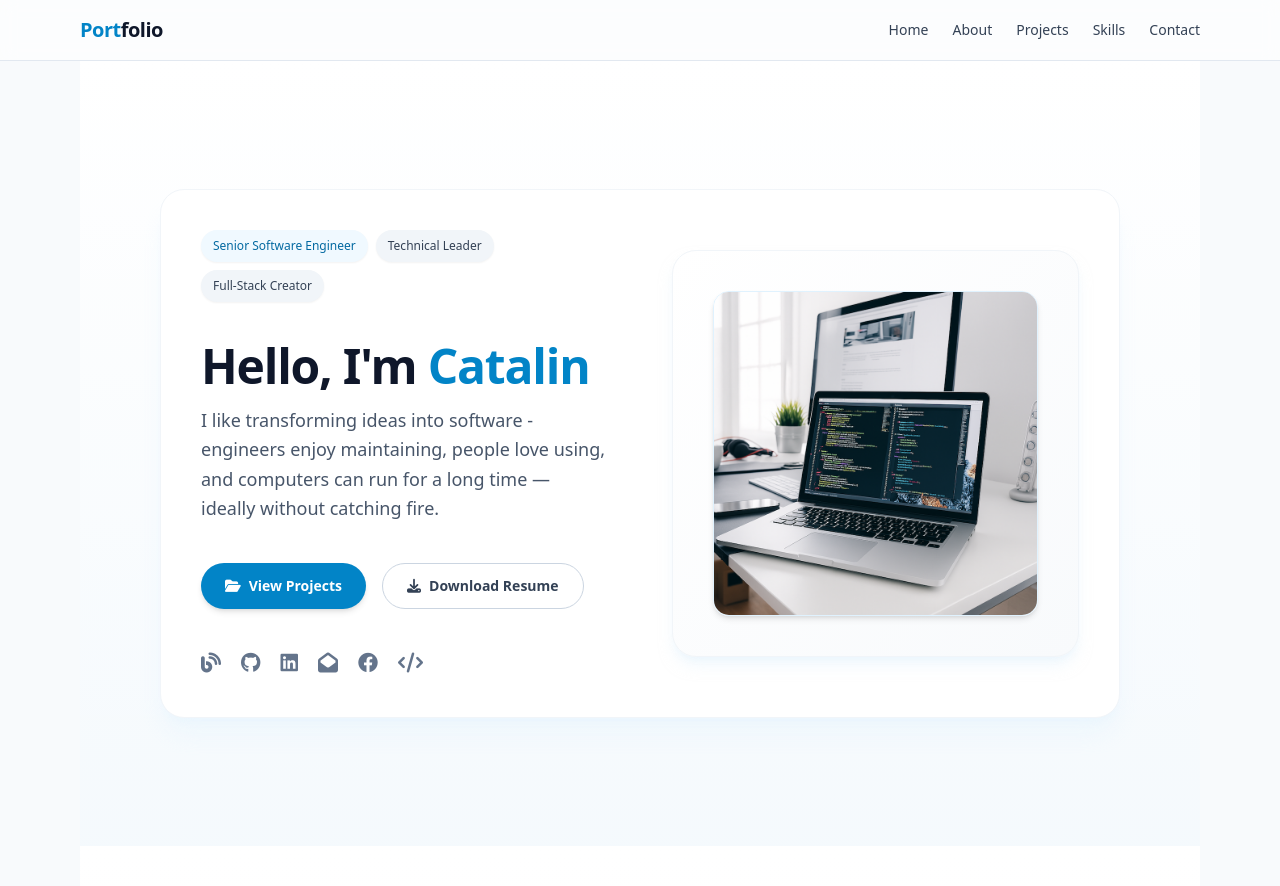
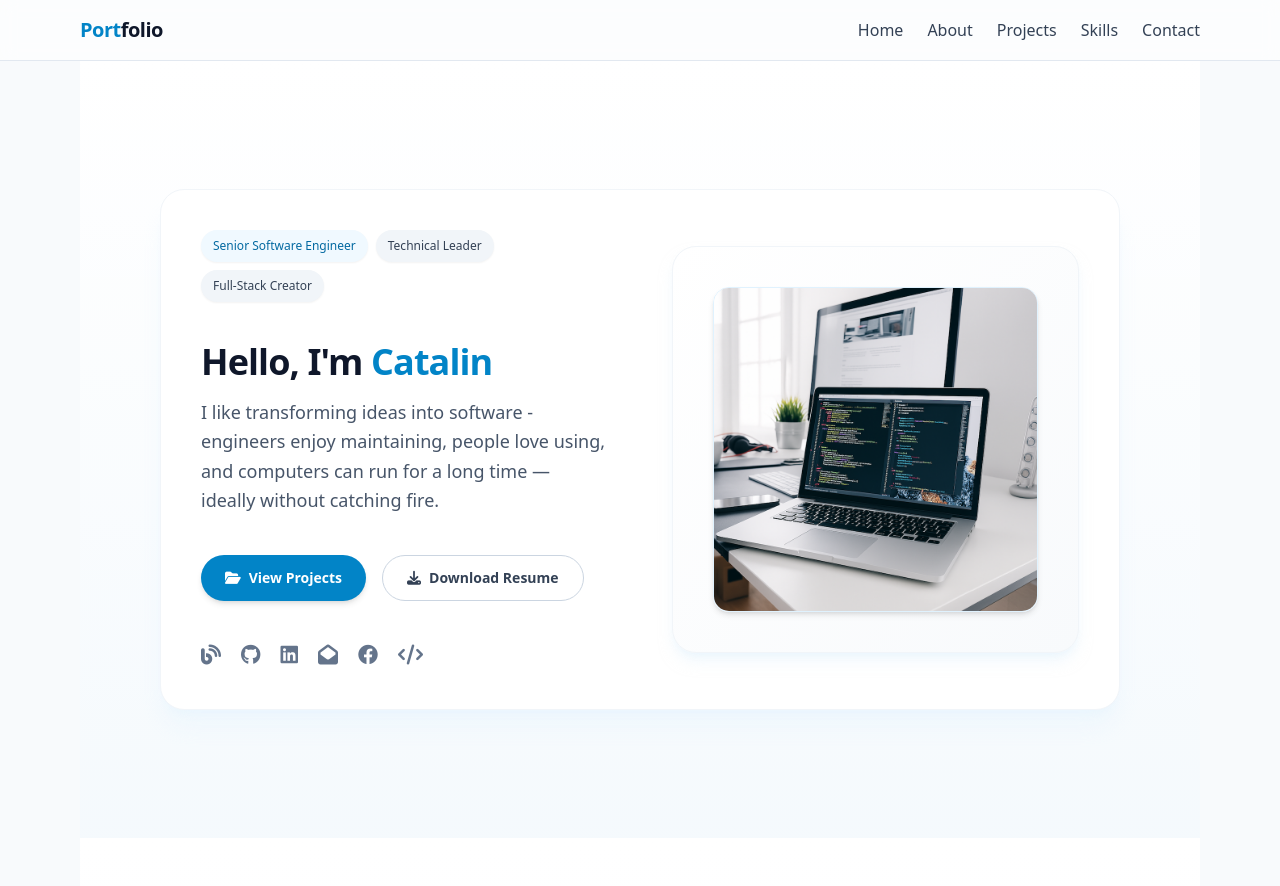
Before and after one commit to botacatalin/Portfolio_CV, a Flask app: page / in a window 1280 px wide. Shown: the top 886 px of the page. Run offline with Flask 3, Linux system fonts and the light colour scheme; some libraries are stand-ins or nearby versions.

Commit message:
Refactor

```diff
--- a/templates/_hero.html
+++ b/templates/_hero.html
@@ -29,7 +29,7 @@
             <!-- Heading -->
             <div class="space-y-4">
                 <h1
-                        class="text-4xl font-semibold tracking-tight text-slate-900 sm:text-5xl"
+                        class="text-4xl font-semibold tracking-tight text-slate-900 sm:text-4xl"
                 >
                     Hello, I'm <span class="text-sky-600">Catalin</span>
                 </h1>
--- a/templates/base.html
+++ b/templates/base.html
@@ -32,7 +32,7 @@
         <span class="sr-only">Toggle navigation</span>
         <i class="fa-solid fa-bars"></i>
       </button>
-      <ul class="hidden items-center gap-6 text-sm font-medium text-slate-700 lg:flex" id="main-navigation">
+      <ul class="hidden items-center gap-6 text-l font-medium text-slate-700 lg:flex" id="main-navigation">
         <li><a class="transition hover:text-sky-600" href="#hero">Home</a></li>
         <li><a class="transition hover:text-sky-600" href="#about">About</a></li>
         <li><a class="transition hover:text-sky-600" href="#projects">Projects</a></li>
```
